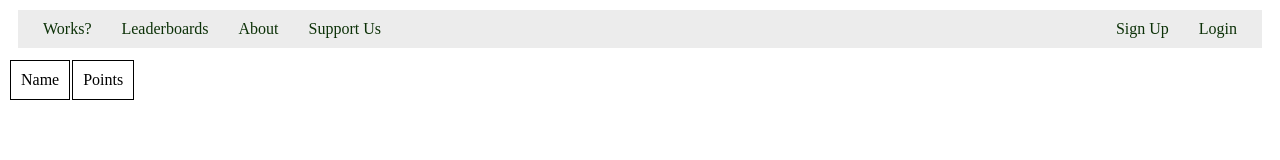
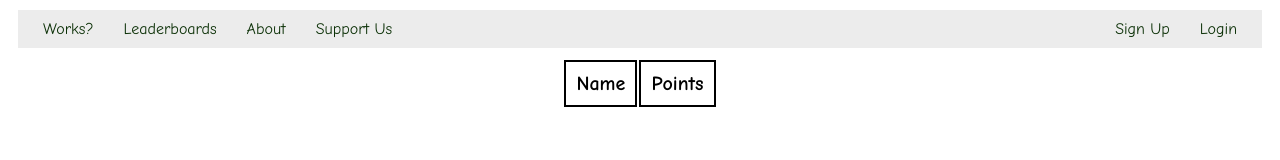
Before and after one commit to andrearante12/Ice-Cream-Tracker, a plain HTML site: page src/leaderboards.html in a window 1280 px wide. Drawn offline with Linux system fonts and the light colour scheme; no server answers.

Commit message:
leaderboard touches

```diff
--- a/src/leaderboards.html
+++ b/src/leaderboards.html
@@ -25,8 +25,8 @@
 
         <table>
             <tr>
-                <td>Name</td>
-                <td>Points</td>
+                <td class="bold-text">Name</td>
+                <td class="bold-text">Points</td>
             </tr>
         </table>
 
--- a/static/css/broken.css
+++ b/static/css/broken.css
@@ -3,7 +3,7 @@
     margin: 0;
     padding: 0;
     box-sizing: border-box;
-    font-family: "Comic Sans MS", "Comic Sans", cursive;
+    font-family: "Comic Sans MS", "Comic Sans";
 }
 
 /* background image and color */
--- a/static/css/leaderboard.css
+++ b/static/css/leaderboard.css
@@ -1,4 +1,17 @@
+* {
+    font-family: "Comic Sans MS", "Comic Sans";
+}
+
 th,td {
-    border: 1px solid black;
+    border: 2px solid black;
     padding: 10px;
+    font-size: 20px;
 }
+
+table {
+    margin: 0 auto;
+}
+
+td.bold-text {
+    font-weight: bold;
+}
```
Also changed, not shown: src/broken.html (+0 -4 lines), 1 other file.
